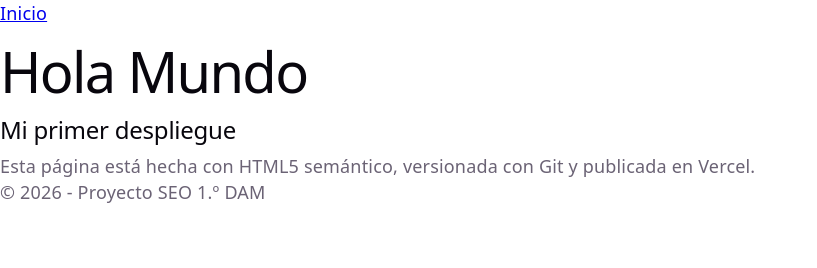
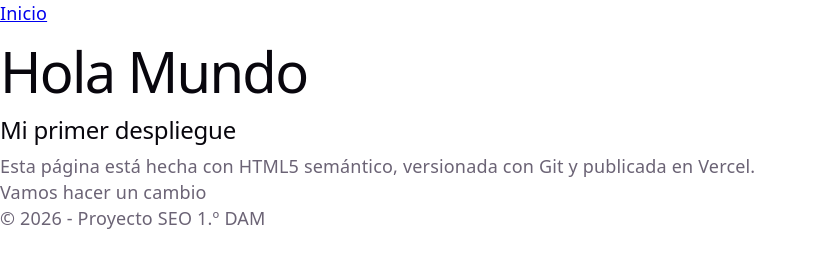
Before and after one commit to vgaciad/Prueba_SEO_II, a website built with Vite: page index.html in a window 1280 px wide. Shown: the whole page, without its empty margins (0-817 px from the left). Built offline with nearby package versions, Linux system fonts and the light colour scheme.

Commit message:
chore: actualizar el texto de la página

```diff
--- a/index.html
+++ b/index.html
@@ -17,6 +17,8 @@
     <section>
       <h2>Mi primer despliegue</h2>
       <p>Esta página está hecha con HTML5 semántico, versionada con Git y publicada en Vercel.</p>
+      <p>Vamos hacer un cambio</p>
+
     </section>
   </main>
   <footer>
```
